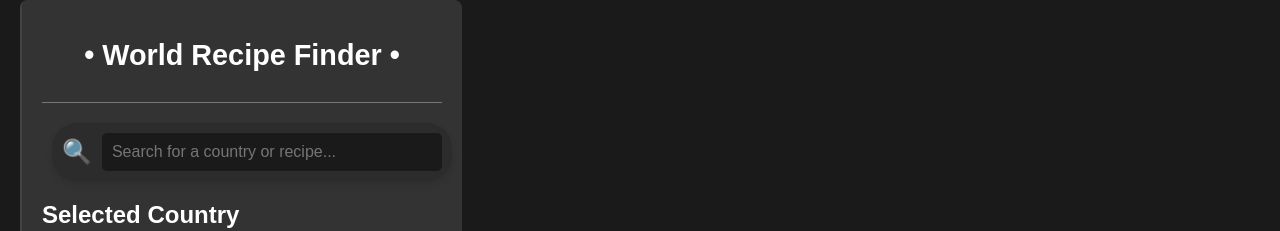
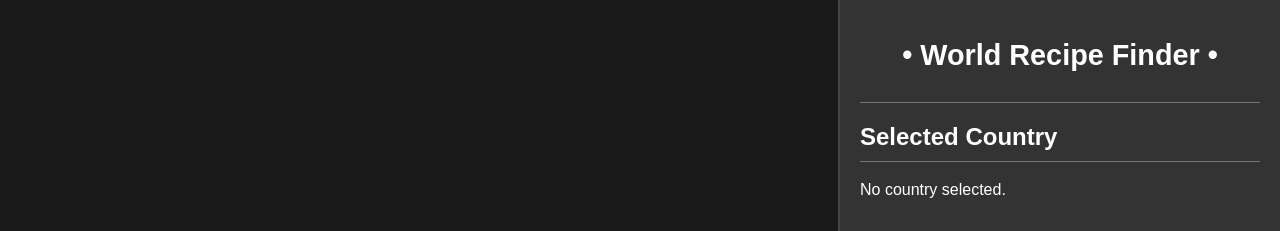
Before and after one commit to kvnfrr/worldwide-recipe-finder, a Next.js app: page / in a window 1280 px wide. Shown: the top 231 px of the page. Built offline with nearby package versions, Linux system fonts and the light colour scheme.

Commit message:
Updated Menu
Updated menu for moden layout
Removed search function

```diff
--- a/src/app/Globe.js
+++ b/src/app/Globe.js
@@ -2,10 +2,10 @@
 import React, { useRef, useEffect, useState } from 'react';
 import Globe from 'react-globe.gl';
 
-const GlobeComponent = ({ onCountrySelect }) => {
+const GlobeComponent = ({ onCountrySelect, selectedCountry }) => {
   const globeRef = useRef();
   const [countries, setCountries] = useState([]); // State to hold the countries GeoJSON data
-  const [selectedCountry, setSelectedCountry] = useState(null); // State to track the selected country
+  const [selectedCountryPolygon, setSelectedCountryPolygon] = useState(null); // Track selected polygon
 
   useEffect(() => {
     if (globeRef.current) {
@@ -16,16 +16,30 @@ const GlobeComponent = ({ onCountrySelect }) => {
       fetch('/countries.geojson')
         .then((res) => res.json())
         .then((countriesData) => {
-          console.log("Countries GeoJSON Data:", countriesData.features); // Debugging to understand properties structure
           setCountries(countriesData.features);
         });
     }
   }, []);
 
+  // Highlight the country when selected through search
+  useEffect(() => {
+    if (selectedCountry && countries.length > 0) {
+      const matchedCountry = countries.find((country) => {
+        const name = getCountryName(country);
+        return name.toLowerCase() === selectedCountry.toLowerCase();
+      });
+
+      if (matchedCountry) {
+        setSelectedCountryPolygon(matchedCountry);
+        globeRef.current.pointOfView({ lat: matchedCountry.properties.LAT, lng: matchedCountry.properties.LONG, altitude: 1.5 }, 1000);
+      }
+    }
+  }, [selectedCountry, countries]);
+
   // Function to handle click on a country
   const handleCountryClick = (polygon) => {
     if (polygon) {
-      setSelectedCountry(polygon); // Set the clicked country in the state
+      setSelectedCountryPolygon(polygon); // Set the clicked country in the state
       const countryName = getCountryName(polygon);
 
       // Notify the parent component of the selected country name
@@ -38,18 +52,17 @@ const GlobeComponent = ({ onCountrySelect }) => {
   // Helper function to get the country name from the polygon properties
   const getCountryName = (polygon) => {
     if (polygon && polygon.properties) {
-      console.log("Polygon Properties:", polygon.properties); // Debugging properties for each polygon
       const properties = polygon.properties;
 
       // Try different properties that might contain the country name
-      const name = properties.ADMIN || // Administrative name (most common)
-                   properties.NAME ||  // Common name
-                   properties.name_long || // Long name if available
-                   properties.sovereignt || // Sovereign entity name
-                   properties.iso_a3 || // Country code as a last fallback
-                   "Unknown Country";
-
-      return name;
+      return (
+        properties.ADMIN || // Administrative name (most common)
+        properties.NAME ||  // Common name
+        properties.name_long || // Long name if available
+        properties.sovereignt || // Sovereign entity name
+        properties.iso_a3 || // Country code as a last fallback
+        "Unknown Country"
+      );
     }
     return "Unknown Country";
   };
@@ -64,14 +77,14 @@ const GlobeComponent = ({ onCountrySelect }) => {
         polygonsData={countries} // Set the country polygons
         polygonCapColor={(polygon) => {
           // Highlight only the selected country
-          if (selectedCountry && polygon === selectedCountry) {
+          if (selectedCountryPolygon && polygon === selectedCountryPolygon) {
             return 'rgba(255, 165, 0, 0.8)'; // Distinct orange color for the selected country
           }
           return 'rgba(0, 255, 0, 0.2)'; // Faded green for others
         }}
         polygonSideColor={() => 'rgba(0, 0, 0, 0.1)'} // Light black for side color
         polygonStrokeColor={(polygon) => {
-          if (selectedCountry && polygon === selectedCountry) {
+          if (selectedCountryPolygon && polygon === selectedCountryPolygon) {
             return '#FF8C00'; // Bright border for the selected country
           }
           return '#ffffff'; // White borders for non-selected countries
--- a/src/app/globals.css
+++ b/src/app/globals.css
@@ -29,51 +29,25 @@ body {
   z-index: 2;
 }
 
-.search-bar-container {
-  display: flex;
-  align-items: center;
-  background-color: #2c2c2c;
-  border-radius: 25px;
-  padding: 5px 15px;
-  width: fit-content;
-  box-shadow: 0px 4px 6px rgba(0, 0, 0, 0.1);
-  margin-bottom: 40px;
-}
-
-.search-bar-icon {
-  color: white;
-  font-size: 1.5rem;
-  margin-right: 10px;
-}
-
-.search-bar {
-  width: 300px;
-  padding: 10px;
-  font-size: 1rem;
-  border-radius: 5px;
-  border: none;
-  outline: none;
-  color: #ECE9DB;
-  background-color: #1a1a1a;
-}
-
 .globe-container {
   display: flex;
   justify-content: center;
   align-items: center;
   width: 100%;
-  height: 70vh;
+  height: 100vh;
   overflow: hidden;
 }
 
 .menu {
-  position: absolute;
-  top: 20px;
-  left: 20px;
-  background-color: rgba(0, 0, 0, 0.8);
+  position: fixed;
+  top: 0;
+  right: 0;
+  background-color: #333;
   color: #fff;
-  padding: 15px;
-  border-radius: 8px;
-  width: 200px;
-  z-index: 2;
+  padding: 20px;
+  width: 400px;
+  height: 100vh;
+  overflow-y: auto;
+  border-left: 2px solid #444;
+  z-index: 3;
 }
--- a/src/app/page.js
+++ b/src/app/page.js
@@ -38,35 +38,6 @@ export default function HomePage() {
           <h1 style={{ fontSize: '1.8rem', textAlign: 'center' }}>• World Recipe Finder •</h1>
         </div>
 
-        {/* Search Bar */}
-        <div className="search-bar-container" style={{
-          display: 'flex',
-          alignItems: 'center',
-          backgroundColor: '#2c2c2c',
-          borderRadius: '25px',
-          padding: '10px',
-          width: 'calc(100% - 20px)', // Adjusted width to give some left margin
-          boxShadow: '0px 4px 6px rgba(0, 0, 0, 0.1)',
-          marginBottom: '20px',
-          marginLeft: '10px' // Added margin to the left to center better
-        }}>
-          <span style={{ color: 'white', fontSize: '1.5rem', marginRight: '10px' }}>🔍</span>
-          <input
-            type="text"
-            placeholder="Search for a country or recipe..."
-            style={{
-              width: '100%',
-              padding: '10px',
-              fontSize: '1rem',
-              borderRadius: '5px',
-              border: 'none',
-              outline: 'none',
-              color: '#ECE9DB',
-              backgroundColor: '#1a1a1a'
-            }}
-          />
-        </div>
-
         {/* Selected Country Details */}
         <h2 style={{ borderBottom: '1px solid #777', paddingBottom: '10px' }}>Selected Country</h2>
         {selectedCountry ? (
```
